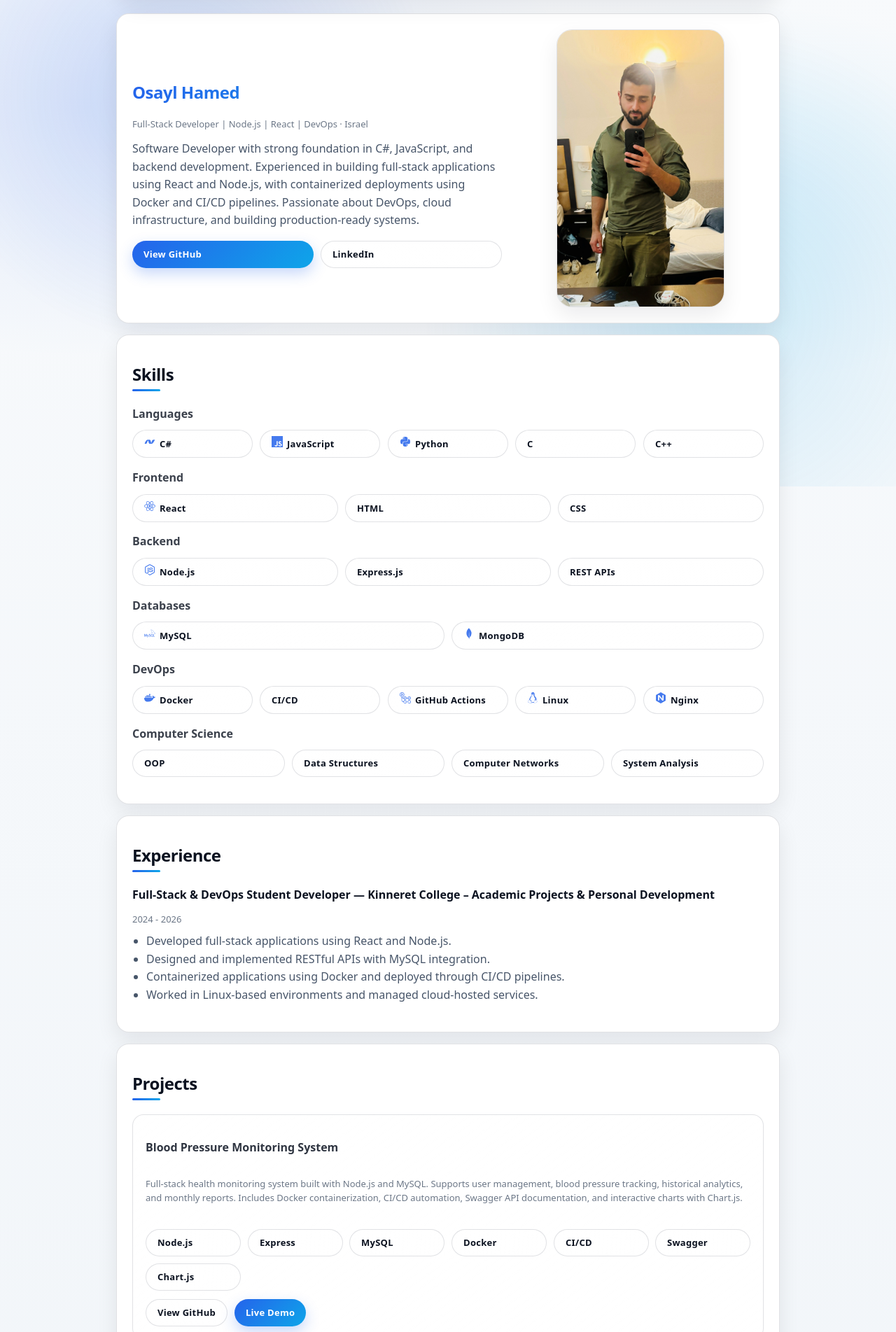
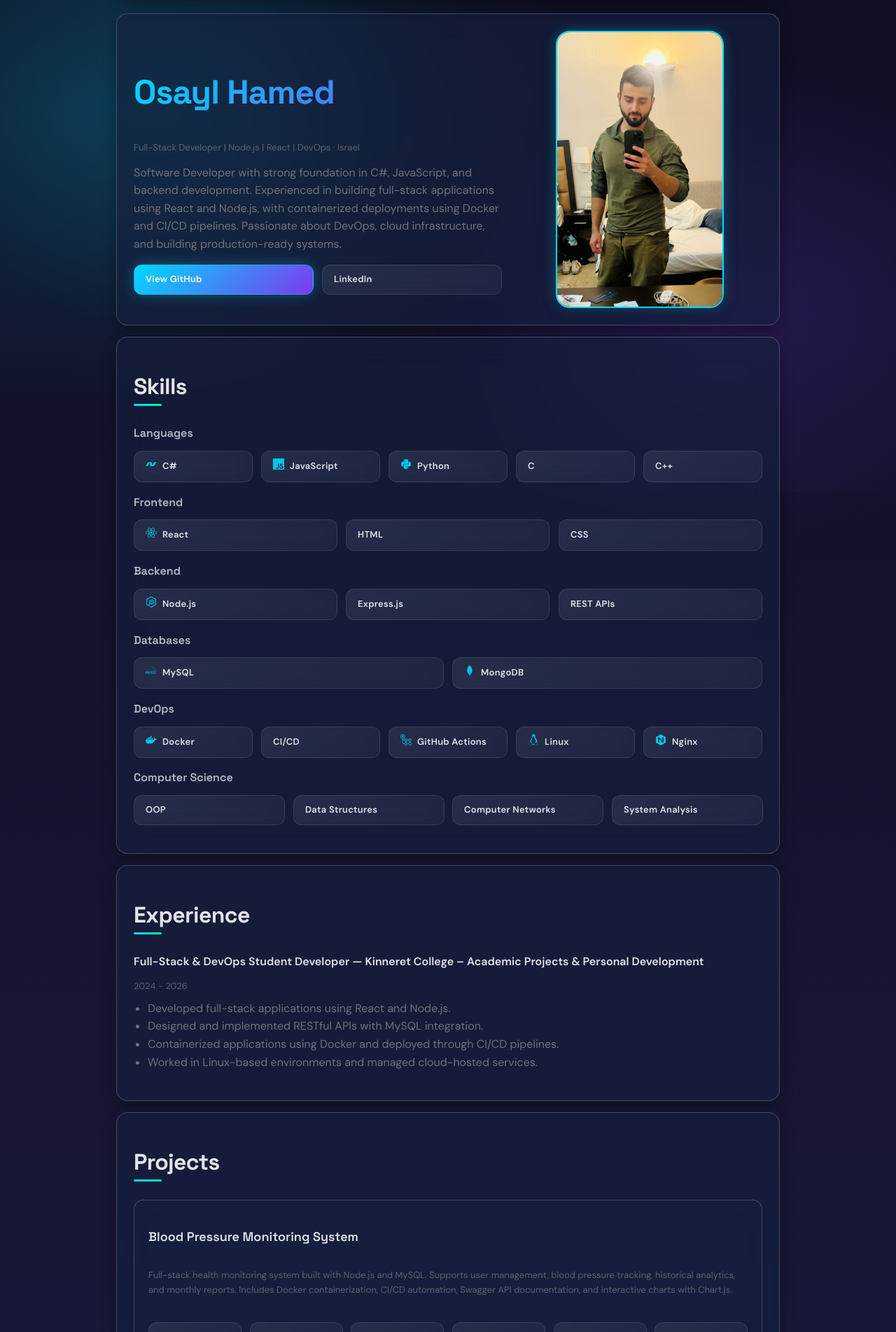
Before and after one commit to osayl12/osayl-resume, a React (Vite) app: page / in a window 1280 px wide. Shown: the part 97-2000 px from the top of the page at 70% size. Built offline with nearby package versions, Linux system fonts and the light colour scheme.

Commit message:
add : better style

```diff
--- a/src/styles.css
+++ b/src/styles.css
@@ -1,69 +1,66 @@
+@import url('https://fonts.googleapis.com/css2?family=Space+Grotesk:wght@400;500;600;700&family=DM+Sans:wght@300;400;500;600;700&display=swap');
+
 html {
   scroll-behavior: smooth;
 }
 
-/* ===== Design Tokens ===== */
+/* ===== Hi-Tech Design Tokens ===== */
 :root {
-  --cardSolid: #ffffff;
-  --text: #0b1220;
-  --muted: #475569;
-  --border: rgba(15, 23, 42, 0.12);
-  --shadow: 0 12px 30px rgba(2, 6, 23, 0.08);
-  --shadow2: 0 20px 60px rgba(2, 6, 23, 0.15);
-  --radius: 18px;
+  /* Background & Surface */
+  --bg-black: #0f0f23;
+  --bg-dark: #1a1a3e;
+  --bg-card: rgba(22, 33, 62, 0.6);
 
-  --accent: #2563eb;
-  --accent2: #0ea5e9;
+  /* Text */
+  --text: #e4e4e7;
+  --text-secondary: #a1a1aa;
+  --muted: #71717a;
 
+  /* Borders */
+  --border: rgba(255, 255, 255, 0.1);
+  --border-light: rgba(255, 255, 255, 0.2);
+
+  /* Accent Colors - Neon Tech */
+  --accent: #00d9ff;
+  --accent2: #00ff9f;
+  --accent3: #7c3aed;
+  --accent-danger: #ff1744;
+
+  /* Shadows & Effects */
+  --shadow: 0 8px 20px rgba(0, 0, 0, 0.3);
+  --shadow2: 0 16px 40px rgba(0, 0, 0, 0.5);
+  --glow-cyan: 0 0 20px rgba(0, 217, 255, 0.3);
+  --glow-lime: 0 0 20px rgba(0, 255, 159, 0.3);
+  --glow-purple: 0 0 20px rgba(124, 58, 237, 0.3);
+
+  --radius: 16px;
+
+  /* Typography */
   font-family:
+    'DM Sans',
+    'Inter',
     ui-sans-serif,
     system-ui,
     -apple-system,
     Segoe UI,
-    Roboto,
-    Arial,
     sans-serif;
 
   line-height: 1.6;
   color: var(--text);
 
+  /* Hi-Tech Dark Background with Neon Accents */
   background:
     radial-gradient(
-      1200px 600px at 10% 10%,
-      rgba(37, 99, 235, 0.1),
+      1200px 700px at 10% 10%,
+      rgba(0, 217, 255, 0.15),
       transparent 60%
     ),
     radial-gradient(
-      900px 500px at 80% 15%,
-      rgba(14, 165, 233, 0.1),
+      900px 600px at 85% 20%,
+      rgba(124, 58, 237, 0.12),
       transparent 55%
     ),
-    linear-gradient(180deg, #f8fafc 0%, #f1f5f9 100%);
-}
-
-/* ===== Dark Mode ===== */
-@media (prefers-color-scheme: dark) {
-  :root {
-    --cardSolid: rgba(255, 255, 255, 0.06);
-    --text: #e5e7eb;
-    --muted: #9ca3af;
-    --border: rgba(255, 255, 255, 0.12);
-    --shadow: 0 14px 40px rgba(0, 0, 0, 0.35);
-    --shadow2: 0 24px 70px rgba(0, 0, 0, 0.45);
-
-    background:
-      radial-gradient(
-        1200px 700px at 10% 10%,
-        rgba(37, 99, 235, 0.22),
-        transparent 60%
-      ),
-      radial-gradient(
-        900px 600px at 85% 20%,
-        rgba(14, 165, 233, 0.18),
-        transparent 55%
-      ),
-      linear-gradient(180deg, #0b1220 0%, #0f172a 100%);
-  }
+    linear-gradient(180deg, #0f0f23 0%, #1a1a3e 100%);
 }
 
 /* ===== Base Reset ===== */
@@ -104,20 +101,25 @@ h1,
 h2 {
   letter-spacing: -0.02em;
   line-height: 1.2;
+  font-family: 'Space Grotesk', sans-serif;
+  font-weight: 700;
 }
 
 h1 {
-  font-weight: 800;
-  background: linear-gradient(135deg, var(--accent), var(--accent2));
+  font-size: 48px;
+  background: linear-gradient(135deg, var(--accent), var(--accent3));
   -webkit-background-clip: text;
   -webkit-text-fill-color: transparent;
+  background-clip: text;
 }
+
 h2 {
+  font-size: 32px;
   position: relative;
 }
 
 h2::after {
-  content: "";
+  content: '';
   display: block;
   width: 40px;
   height: 3px;
@@ -127,33 +129,38 @@ h2::after {
 }
 
 h3 {
-  font-size: 16px;
+  font-size: 18px;
   font-weight: 600;
-  opacity: 0.85;
+  font-family: 'Space Grotesk', sans-serif;
+  color: var(--text);
 }
 
 p {
   margin: 0 0 12px;
   color: var(--muted);
+  line-height: 1.6;
 }
 
 /* ===== Cards ===== */
 .card {
-  background: var(--cardSolid);
-  border: 1px solid var(--border);
+  background: var(--bg-card);
+  border: 1px solid var(--border-light);
   border-radius: var(--radius);
-  padding: 22px;
+  padding: 24px;
   box-shadow: var(--shadow);
-  backdrop-filter: blur(10px);
+  backdrop-filter: blur(20px);
+  -webkit-backdrop-filter: blur(20px);
   transition:
-    transform 180ms cubic-bezier(0.4, 0, 0.2, 1),
-    box-shadow 180ms cubic-bezier(0.4, 0, 0.2, 1);
+    transform 200ms cubic-bezier(0.4, 0, 0.2, 1),
+    box-shadow 200ms cubic-bezier(0.4, 0, 0.2, 1),
+    border-color 200ms ease;
   z-index: 1;
 }
 
 .card:hover {
-  transform: translateY(-2px);
-  box-shadow: var(--shadow2);
+  transform: translateY(-4px);
+  box-shadow: var(--shadow2), var(--glow-cyan);
+  border-color: var(--accent);
 }
 .card::before,
 .project::before {
@@ -230,24 +237,24 @@ p {
   justify-content: space-between;
 
   margin-bottom: 20px;
-  padding: 10px 14px;
+  padding: 12px 16px;
 
-  border: 1px solid var(--border);
+  border: 1px solid var(--border-light);
   border-radius: 999px;
-  background: rgba(255, 255, 255, 0.75);
-  backdrop-filter: blur(12px);
+  background: rgba(15, 15, 35, 0.8);
+  backdrop-filter: blur(20px);
+  -webkit-backdrop-filter: blur(20px);
   box-shadow: var(--shadow);
 }
 
-@media (prefers-color-scheme: dark) {
-  .nav {
-    background: rgba(15, 23, 42, 0.6);
-  }
-}
 @media (max-width: 600px) {
   .nav {
     justify-content: center;
     gap: 8px;
+    top: 8px;
+    left: 8px;
+    right: 8px;
+    padding: 10px 12px;
   }
 }
 
@@ -255,99 +262,100 @@ p {
   text-decoration: none;
   color: inherit;
   padding: 8px 14px;
-  border-radius: 999px;
-  transition: all 120ms ease;
+  border-radius: 8px;
+  transition: all 200ms ease;
+  font-size: 14px;
+  font-weight: 500;
 }
 
 .nav a:hover {
-  background: rgba(37, 99, 235, 0.1);
+  background: rgba(0, 217, 255, 0.1);
+  color: var(--accent);
   transform: translateY(-1px);
 }
 
 .nav a:focus-visible {
   outline: none;
-  box-shadow: 0 0 0 4px rgba(37, 99, 235, 0.22);
+  box-shadow: 0 0 0 4px rgba(0, 217, 255, 0.22);
 }
 
 /* ===== Badges / Buttons ===== */
-
 .badges {
   display: grid;
   grid-template-columns: repeat(auto-fit, minmax(130px, 1fr));
-  gap: 10px;
-  margin-top: 10px;
+  gap: 12px;
+  margin-top: 12px;
 }
 
 .badge {
   position: relative;
   display: inline-flex;
   align-items: center;
-  gap: 6px;
+  gap: 8px;
 
   font-size: 13px;
   font-weight: 600;
   letter-spacing: 0.02em;
 
-  padding: 8px 16px;
-  border-radius: 999px;
+  padding: 10px 16px;
+  border-radius: 12px;
 
   background: linear-gradient(
     145deg,
-    rgba(255, 255, 255, 0.9),
-    rgba(255, 255, 255, 0.65)
+    rgba(255, 255, 255, 0.08),
+    rgba(255, 255, 255, 0.04)
   );
 
   border: 1px solid var(--border);
   backdrop-filter: blur(12px);
+  -webkit-backdrop-filter: blur(12px);
 
   text-decoration: none;
   color: var(--text);
 
-  transition: all 180ms cubic-bezier(0.4, 0.2, 0.2, 1);
-}
-
-@media (prefers-color-scheme: dark) {
-  .badge {
-    background: linear-gradient(
-      145deg,
-      rgba(255, 255, 255, 0.08),
-      rgba(255, 255, 255, 0.04)
-    );
-  }
+  transition: all 200ms cubic-bezier(0.4, 0.2, 0.2, 1);
+  cursor: pointer;
 }
 
 .badge:focus-visible {
   outline: none;
-  box-shadow: 0 0 0 3px rgba(37, 99, 235, 0.35);
+  box-shadow: 0 0 0 3px rgba(0, 217, 255, 0.35);
 }
 
 .badge:hover {
-  transform: translateY(-3px) scale(1.03);
-  box-shadow:
-    0 10px 30px rgba(37, 99, 235, 0.18),
-    0 0 12px rgba(37, 99, 235, 0.18);
+  transform: translateY(-3px);
+  border-color: var(--accent);
+  box-shadow: var(--glow-cyan);
+  background: linear-gradient(
+    145deg,
+    rgba(0, 217, 255, 0.12),
+    rgba(124, 58, 237, 0.08)
+  );
 }
 
 /* Primary badge */
 .badge.primary {
-  background: linear-gradient(135deg, var(--accent), var(--accent2));
-  color: white;
-  border: none;
-  box-shadow: 0 8px 20px rgba(37, 99, 235, 0.25);
+  background: linear-gradient(135deg, var(--accent), var(--accent3));
+  color: #fff;
+  border: 1px solid rgba(0, 217, 255, 0.4);
+  box-shadow: var(--glow-cyan);
 }
 
 .badge.primary:hover {
-  transform: translateY(-3px) scale(1.03);
-  box-shadow: 0 12px 30px rgba(37, 99, 235, 0.35);
+  transform: translateY(-3px);
+  box-shadow: var(--glow-cyan), 0 12px 30px rgba(0, 217, 255, 0.25);
 }
-/* ===== Skill Icons ===== */
-/* ===== Tech Colors ===== */
 
+/* ===== Badge Icons ===== */
 .badge svg {
   font-size: 16px;
-  opacity: 0.85;
-  transition: transform 0.2s ease;
+  opacity: 0.9;
+  transition: all 0.2s ease;
   color: var(--accent);
+}
+
+.badge:hover svg {
+  transform: rotate(12deg);
 }
 
 /* ===== Animations ===== */
@@ -372,17 +380,19 @@ p {
   width: 100%;
   max-width: 240px;
   border-radius: calc(var(--radius) + 4px);
-  border: 1px solid var(--border);
+  border: 2px solid var(--accent);
   display: block;
-  box-shadow: var(--shadow);
+  box-shadow: var(--glow-cyan), var(--shadow);
   transition:
-    transform 180ms ease,
-    box-shadow 180ms ease;
+    transform 200ms ease,
+    box-shadow 200ms ease,
+    border-color 200ms ease;
 }
 
 .profile:hover {
-  transform: translateY(-3px);
-  box-shadow: var(--shadow2);
+  transform: translateY(-4px);
+  box-shadow: var(--glow-cyan), var(--shadow2);
+  border-color: var(--accent2);
 }
 
 /* ===== Experience ===== */
@@ -411,35 +421,24 @@ p {
 .project {
   display: grid;
   gap: 12px;
-  padding: 18px;
-  border: 1px solid var(--border);
+  padding: 20px;
+  border: 1px solid var(--border-light);
   border-radius: calc(var(--radius) - 2px);
 
-  background: linear-gradient(
-    145deg,
-    rgba(255, 255, 255, 0.9),
-    rgba(255, 255, 255, 0.6)
-  );
-
-  backdrop-filter: blur(14px);
+  background: var(--bg-card);
+  backdrop-filter: blur(20px);
+  -webkit-backdrop-filter: blur(20px);
 
   transition:
     transform 220ms cubic-bezier(0.4, 0, 0.2, 1),
-    box-shadow 220ms cubic-bezier(0.4, 0, 0.2, 1);
+    box-shadow 220ms cubic-bezier(0.4, 0, 0.2, 1),
+    border-color 220ms ease;
 }
 
 .project:hover {
-  transform: translateY(-6px) scale(1.01);
-
-  box-shadow:
-    0 30px 70px rgba(2, 6, 23, 0.18),
-    0 0 0 1px rgba(37, 99, 235, 0.08);
-}
-@media (prefers-color-scheme: dark) {
-  .project {
-    background: rgba(255, 255, 255, 0.05);
-    z-index: 1;
-  }
+  transform: translateY(-6px);
+  border-color: var(--accent);
+  box-shadow: var(--shadow2), var(--glow-cyan);
 }
 
 .project .links {
@@ -448,6 +447,25 @@ p {
   flex-wrap: wrap;
   position: relative;
   z-index: 2;
+}
+
+.project .links a {
+  display: inline-flex;
+  align-items: center;
+  gap: 6px;
+  padding: 6px 12px;
+  border-radius: 6px;
+  text-decoration: none;
+  color: var(--accent);
+  font-size: 13px;
+  font-weight: 600;
+  transition: all 200ms ease;
+  border: 1px solid var(--accent);
+}
+
+.project .links a:hover {
+  background: rgba(0, 217, 255, 0.1);
+  box-shadow: var(--glow-cyan);
 }
 
 /* ===== Small Text ===== */
@@ -487,25 +505,21 @@ body::after {
   background:
     radial-gradient(
       600px circle at 20% 30%,
-      rgba(37, 99, 235, 0.15),
+      rgba(0, 217, 255, 0.15),
       transparent 60%
     ),
     radial-gradient(
       700px circle at 80% 70%,
-      rgba(14, 165, 233, 0.15),
+      rgba(124, 58, 237, 0.12),
       transparent 60%
     );
 
-  animation: bgMove 20s linear infinite alternate;
+  animation: bgPulse 8s ease-in-out infinite;
 }
 
-@keyframes bgMove {
-  from {
-    transform: translateY(-20px);
-  }
-  to {
-    transform: translateY(20px);
-  }
+@keyframes bgPulse {
+  0%, 100% { opacity: 0.6; }
+  50% { opacity: 0.9; }
 }
 
 section {
```
